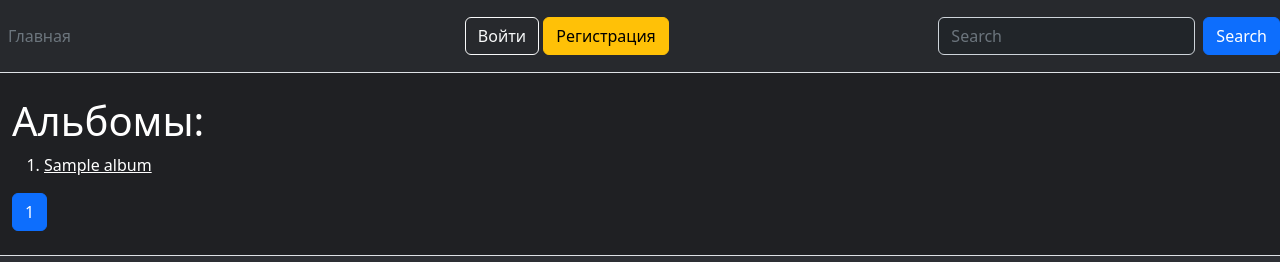
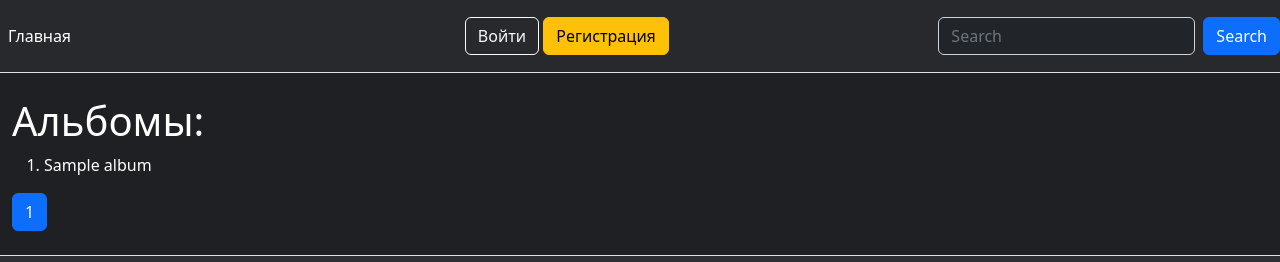
Before and after one commit to arte322m/music_library, a Django app: page /album/ in a window 1280 px wide. Shown: the top 262 px of the page. Run offline with Django 4.2, Linux system fonts and the light colour scheme; tables that the repository leaves empty hold one stand-in row (values such as "Sample post"); some libraries are stand-ins or nearby versions.

Commit message:
commit link color

```diff
--- a/kAboom/static/kAboom/css/dark_theme.css
+++ b/kAboom/static/kAboom/css/dark_theme.css
@@ -1,21 +1,23 @@
 body {
     color: white;
-    /*background-color: #2D2F34;*/
     background-color: #1f2023;
-    /*background-color: #27292D;*/
 }
 
 a {
     color: white;
+    text-decoration: none;
+}
+
+a:hover {
+    color: grey;
     text-decoration: underline;
 }
+
  header {
      background-color: #27292D;
-     /*background-color: #2D2F34;*/
  }
 
  footer {
      color: white;
-     /*background-color: #27292D;*/
      background-color: #2D2F34;
  }
--- a/kAboom/templates/kAboom/base.html
+++ b/kAboom/templates/kAboom/base.html
@@ -14,7 +14,7 @@
 <header class="d-flex flex-wrap align-items-center justify-content-center justify-content-md-between py-3 mb-4 border-bottom">
     <ul class="nav col-12 col-md-auto mb-2 justify-content-center mb-md-0">
 
-        <a href="/" class="nav-link px-2 text-secondary">Главная</a>
+        <a href="/" class="nav-link px-2 text-white">Главная</a>
         {% if user.is_authenticated %}
             <li><a href="{% url 'kAboom:favorites' user.id %}" class="nav-link px-2 text-white">Избранное</a></li>
             <li><a href="{% url 'kAboom:my_playlists' %}" class="nav-link px-2 text-white">Мои Плейлисты</a></li>
```
